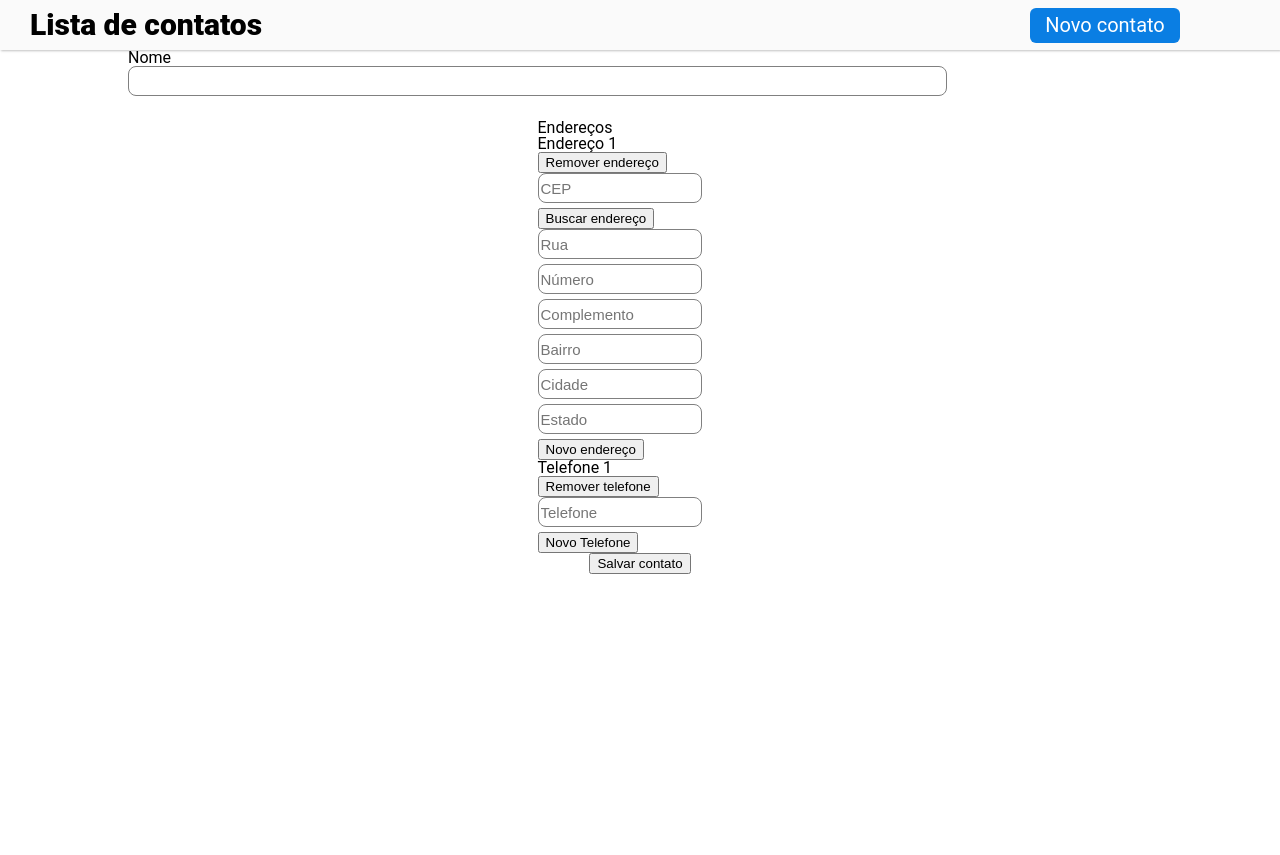
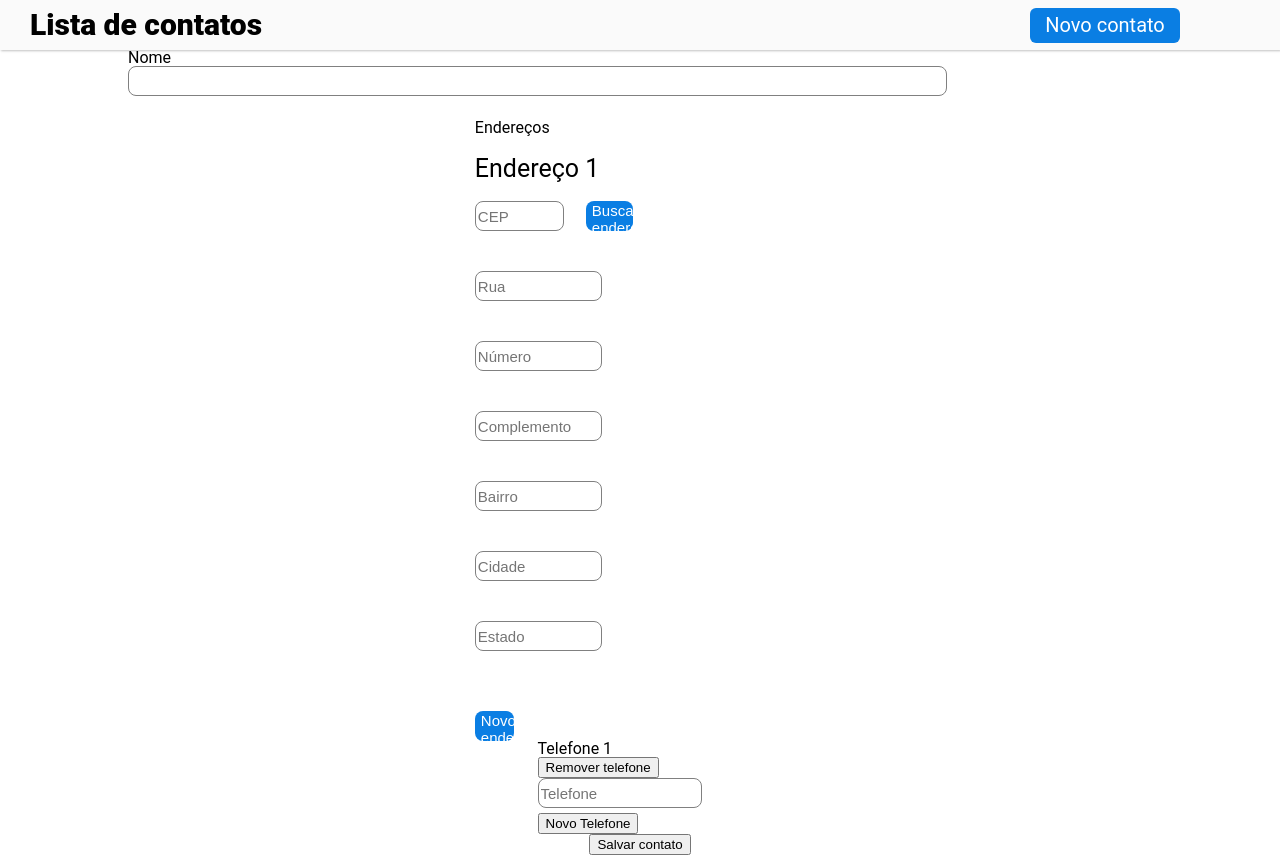
Before and after one commit to DouglasSantos94/vexpenses-contact-list, a React (Vite) app: page /add-contact in a window 1280 px wide. Before the commit the page ends 800 px from the top, so only its background shows below. Built offline with nearby package versions, Linux system fonts and the light colour scheme.

Commit message:
refactor: apply styled components to address form

```diff
--- a/src/pages/Contact/AddContact/AddressForm/index.tsx
+++ b/src/pages/Contact/AddContact/AddressForm/index.tsx
@@ -4,7 +4,9 @@ import { ErrorMessage } from "@hookform/error-message";
 import { viaCep } from "../../../../services/viaCep";
 import { Contact } from "../../../../types/contact";
 import { Address } from "../../../../types/address";
-import { FormInput } from "../../../../components/Form/style";
+import { AddressesTitle, FormInput, InputField } from "../../../../components/Form/style";
+import { AddressWrapper, CepButton, CepField, NewAddressButton, RemoveAddressButton } from "./style";
+
 
 export const ContactAddressForm = () => {
   const form = useFormContext<Contact>();
@@ -54,46 +56,46 @@ export const ContactAddressForm = () => {
 
 
   return (
-    <section>
+    <AddressWrapper>
       {
         controlledFields.map((field, index) => (
           <div key={field.id}>
-            <p>Endereço {index + 1}</p>
-            <button disabled={false} onClick={() => removeAddress(index)}>Remover endereço</button>
-            <div>
-              <div>
+            <AddressesTitle>Endereço {index + 1}</AddressesTitle>
+            <InputField style={{ flexDirection: "row", alignItems: "flex-start" }}>
+              <CepField>
                 <FormInput {...form.register(`addresses.${index}.cep`, { required: "* Campo obrigatório" })} placeholder="CEP" />
                 <ErrorMessage errors={form.formState.errors} name={`addresses.${index}.cep`} />
-              </div>
-              <button type="button" onClick={() => getAddressApi(form.getValues(`addresses.${index}.cep`), index)}>Buscar endereço</button>
-              <div>
+              </CepField>
+              <CepButton type="button" onClick={() => getAddressApi(form.getValues(`addresses.${index}.cep`), index)}>Buscar endereço</CepButton>
+            </InputField>
+            <InputField>
               <FormInput {...form.register(`addresses.${index}.street`, { required: "* Campo obrigatório" })} placeholder="Rua" />
               <ErrorMessage errors={form.formState.errors} name={`addresses.${index}.street`} />
-              </div>
-              <div>
+            </InputField>
+            <InputField>
               <FormInput {...form.register(`addresses.${index}.number`, { required: "* Campo obrigatório" })} placeholder="Número" />
               <ErrorMessage errors={form.formState.errors} name={`addresses.${index}.number`} />
-              </div>
-              <div>
+            </InputField>
+            <InputField>
               <FormInput {...form.register(`addresses.${index}.complement`)} placeholder="Complemento" />
-              </div>
-              <div>
+            </InputField>
+            <InputField>
               <FormInput {...form.register(`addresses.${index}.neighborhood`, { required: "* Campo obrigatório" })} placeholder="Bairro" />
               <ErrorMessage errors={form.formState.errors} name={`addresses.${index}.neighborhood`} />
-              </div>
-              <div>
+            </InputField>
+            <InputField>
               <FormInput {...form.register(`addresses.${index}.city`, { required: "* Campo obrigatório" })} placeholder="Cidade" />
               <ErrorMessage errors={form.formState.errors} name={`addresses.${index}.city`} />
-              </div>
-              <div>
+            </InputField>
+            <InputField>
               <FormInput {...form.register(`addresses.${index}.state`, { required: "* Campo obrigatório" })} placeholder="Estado" />
               <ErrorMessage errors={form.formState.errors} name={`addresses.${index}.state`} />
-              </div>
-            </div>
+            </InputField>
+            {index > 0 && <RemoveAddressButton onClick={() => removeAddress(index)}>Remover endereço</RemoveAddressButton>}
           </div>
         ))
       }
-      <button type="button" onClick={addNewAddress}>Novo endereço</button>
-    </section>
+      <NewAddressButton type="button" onClick={addNewAddress}>Novo endereço</NewAddressButton>
+    </AddressWrapper>
   );
 }
--- /dev/null
+++ b/src/pages/Contact/AddContact/AddressForm/style.ts
@@ -0,0 +1,44 @@
+import styled from "styled-components";
+
+
+export const AddressWrapper = styled.div`
+  width: 60%;
+  display: flex;
+  flex-direction: column;
+`;
+
+export const CepField = styled.div`
+  width: 70%;
+`;
+
+export const CepButton = styled.button`
+  width: 30%;
+  height: 30px;
+  color: white;
+  border-radius: 8px;
+  border: none;
+  background-color: #0A7EE3;
+  font-size: 15px;
+`;
+
+export const NewAddressButton = styled.button`
+  width: 20%;
+  height: 30px;
+  color: white;
+  border-radius: 8px;
+  border: none;
+  background-color: #0A7EE3;
+  font-size: 15px;
+  margin-top: 20px;
+`;
+
+export const RemoveAddressButton = styled.button`
+width: 20%;
+height: 30px;
+color: white;
+border-radius: 8px;
+border: none;
+background-color: #DB1414;
+font-size: 15px;
+margin-top: 20px;
+`;
```
Lines whose indentation alone changed are shown as unchanged.
